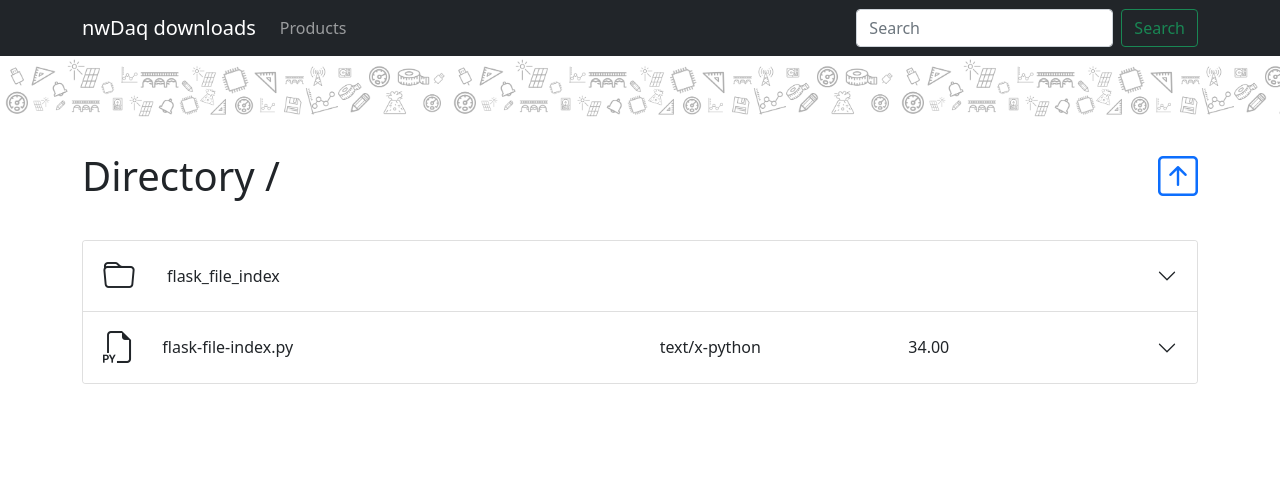
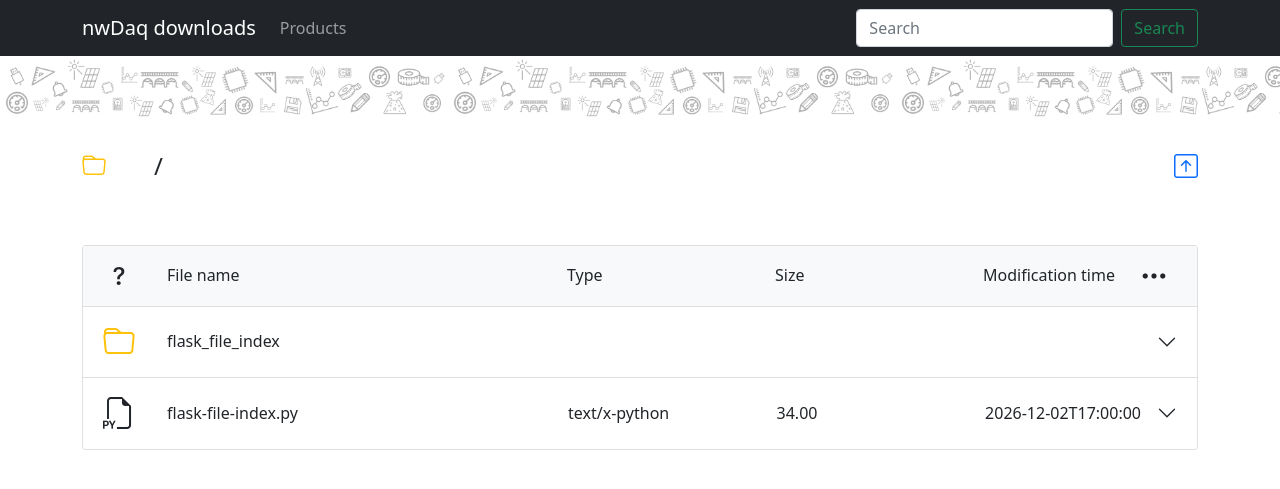
Before and after one commit to iqyx/flask-file-index, a Flask app: page / in a window 1280 px wide. Shown: the top 489 px of the page. Run offline with Flask 3, Linux system fonts and the light colour scheme.

Commit message:
feat: Add README support, change CSS and template code

```diff
--- a/flask_file_index/routes.py
+++ b/flask_file_index/routes.py
@@ -2,6 +2,8 @@ from flask_file_index import app
 from flask import render_template, abort, send_file
 import os
 import mimetypes
+import datetime
+import markdown
 
 ICONS = {
 	'text/x-python': 'filetype-py',
@@ -27,8 +29,15 @@ def index(req_path):
 	if os.path.isfile(abs_path):
 		return send_file(abs_path)
 
+	readme = ''
+	if os.path.exists(os.path.join(abs_path, 'README.md')):
+		readme = markdown.markdown(open(os.path.join(abs_path, 'README.md'), 'r').read())
+
 	files = []
 	for f in os.listdir(abs_path):
+		if f == 'README.md':
+			continue;
+
 		abs_file_path = os.path.join(abs_path, f)
 		mime_type = mimetypes.guess_type(abs_file_path)[0]
 
@@ -36,6 +45,7 @@ def index(req_path):
 			'filename': f,
 			'isdir': os.path.isdir(abs_file_path),
 			'type': mime_type,
+			'mtime': datetime.datetime.fromtimestamp(os.path.getmtime(abs_file_path)).replace(second=0, microsecond=0).isoformat(),
 			'icon': ICONS.get(mime_type, 'question'),
 			'size': human_readable_size(os.path.getsize(abs_file_path)),
 		})
@@ -43,4 +53,4 @@ def index(req_path):
 	files = sorted(files, key=lambda x: x['filename'])
 	files = sorted(files, key=lambda x: x['isdir'], reverse=True)
 
-	return render_template('index.html', directory=req_path, files=files, up=os.path.dirname(req_path))
+	return render_template('index.html', directory=req_path.replace('/', ' / '), files=files, up=os.path.dirname(req_path), readme=readme)
--- a/flask_file_index/static/css/theme.css
+++ b/flask_file_index/static/css/theme.css
@@ -1,3 +1,7 @@
+body {
+	overflow-y: scroll;
+}
+
 .header {
 	align-items: center;
 	background: url('../header.png') repeat-x;
@@ -8,13 +12,19 @@
 	margin-bottom: 2em;
 }
 
-h1 {
+
+.current-directory {
 	margin-bottom: 1em !important;
+	font-size: 1.5em;
 }
 
-.accordion-button i {
-	width: 2em;
-	font-size: 2em;
+.current-directory .bi-folder {
+	margin-right: 2em;
+}
+
+
+.directory-up {
+	margin-left: auto;
 }
 
 .file-list-name {
@@ -32,3 +42,53 @@ h1 {
 .accordion a {
 	text-decoration: none !important;
 }
+
+.accordion-header a {
+	justify-content: start;
+}
+
+.accordion-button i, .file-list-header i {
+	margin-right: 1em;
+	font-size: 2em;
+}
+
+i.bi-three-dots {
+	margin-right: 0 !important;
+}
+
+.accordion-button div, .file-list-header div {
+	text-wrap: nowrap;
+	margin-right: 1em;
+}
+
+.accordion-folder i {
+	color: var(--bs-yellow) !important;
+}
+
+.file-list-header {
+	position: relative;
+	display: flex;
+	justify-content: start;
+	align-items: center;
+	width: 100%;
+	font-size: 1rem;
+	text-align: left;
+	padding: 0.25rem 1.25rem;
+	font-weight: 500;
+	background-color: var(--bs-light);
+
+
+}
+
+.file-list-header .dropdown {
+	margin-left: auto;
+	margin-right: 0;
+}
+
+a.dropdown-item div {
+	cursor: pointer;
+}
+
+.section-readme {
+	margin: 4em 0;
+}
--- a/flask_file_index/templates/index.html
+++ b/flask_file_index/templates/index.html
@@ -37,32 +37,69 @@
 
 		<div class="content">
 			<div class="container-lg">
-				<h1 class="d-flex justify-content-between">
+				<h1 class="d-flex justify-content-between current-directory">
+					<i class="bi bi-folder text-warning"></i>
 					<div>
-						Directory /{{ directory }}
+						/ {{ directory }}
 					</div>
 					<div class="directory-up">
 						<a href="/{{ up }}"><i class="bi bi-arrow-up-square"></i></a>
 					</div>
-
 				</h1>
 
+				<div class="section-readme">
+					{{ readme | safe }}
+				</div>
+
 				<div class="accordion" id="file-list">
+
+					<div class="accordion-item">
+						<h2 class="accordion-header">
+							<div class="file-list-header">
+								<i class="bi bi-question"></i>
+								<div class="file-list-name collapse show">File name</div>
+								<div class="file-list-type collapse show">Type</div>
+								<div class="file-list-size collapse show">Size</div>
+								<div class="file-list-mtime collapse show">Modification time</div>
+								<div class="dropdown">
+									<button class="btn btn-sm" type="button" id="select-cols-button" data-bs-toggle="dropdown" data-bs-auto-close="outside" aria-expanded="false">
+										<i class="bi bi-three-dots"></i>
+									</button>
+									<ul class="dropdown-menu" aria-labelledby="select-cols-button">
+										<li><h6 class="dropdown-header">Select visible columns</h6></li>
+										<li><a class="dropdown-item btn-toggle active" data-bs-toggle="button">
+											<div class="" data-bs-toggle="collapse" data-bs-target=".file-list-name">File name</div>
+										</a></li>
+										<li><a class="dropdown-item btn-toggle active" data-bs-toggle="button">
+											<div class="" data-bs-toggle="collapse" data-bs-target=".file-list-type">File type</div>
+										</a></li>
+										<li><a class="dropdown-item btn-toggle active" data-bs-toggle="button">
+											<div class="" data-bs-toggle="collapse" data-bs-target=".file-list-size">File size</div>
+										</a></li>
+										<li><a class="dropdown-item btn-toggle active" data-bs-toggle="button">
+											<div class="" data-bs-toggle="collapse" data-bs-target=".file-list-mtime">Modification time</div>
+										</a></li>
+									</ul>
+								</div>
+							</div>
+						</h2>
+					</div>
 
 					{% for file in files %}
 					<div class="accordion-item">
 						<h2 class="accordion-header" id="file-header-{{loop.index}}">
 							{% if file.isdir %}
-							<a href="{{ (request.path + '/' if request.path != '/' else '') + file.filename }}" role="button" class="accordion-button collapsed">
-								<i class="bi bi-folder"></i>
-								<div class="file-list-name">{{ file.filename }}</div>
+							<a href="{{ (request.path + '/' if request.path != '/' else '') + file.filename }}" role="button" class="accordion-button collapsed accordion-folder">
+								<i class="bi bi-folder text-warning"></i>
+								<div class="file-list-name collapse show">{{ file.filename }}</div>
 							</a>
 							{% else %}
 							<a class="accordion-button collapsed" role="button" data-bs-toggle="collapse" data-bs-target="#file-collapse-{{loop.index}}" aria-expanded="false" aria-controls="file-collapse-{{loop.index}}">
 								<i class="bi bi-{{ file.icon }}"></i>
-								<div class="file-list-name">{{ file.filename }}</div>
-								<div class="file-list-type">{{ file.type }}</div>
-								<div class="file-list-size">{{ file.size }}</div>
+								<div class="file-list-name collapse show">{{ file.filename }}</div>
+								<div class="file-list-type collapse show">{{ file.type }}</div>
+								<div class="file-list-size collapse show">{{ file.size }}</div>
+								<div class="file-list-mtime collapse show">{{ file.mtime }}</div>
 							</a>
 							{% endif %}
 						</h2>
```
